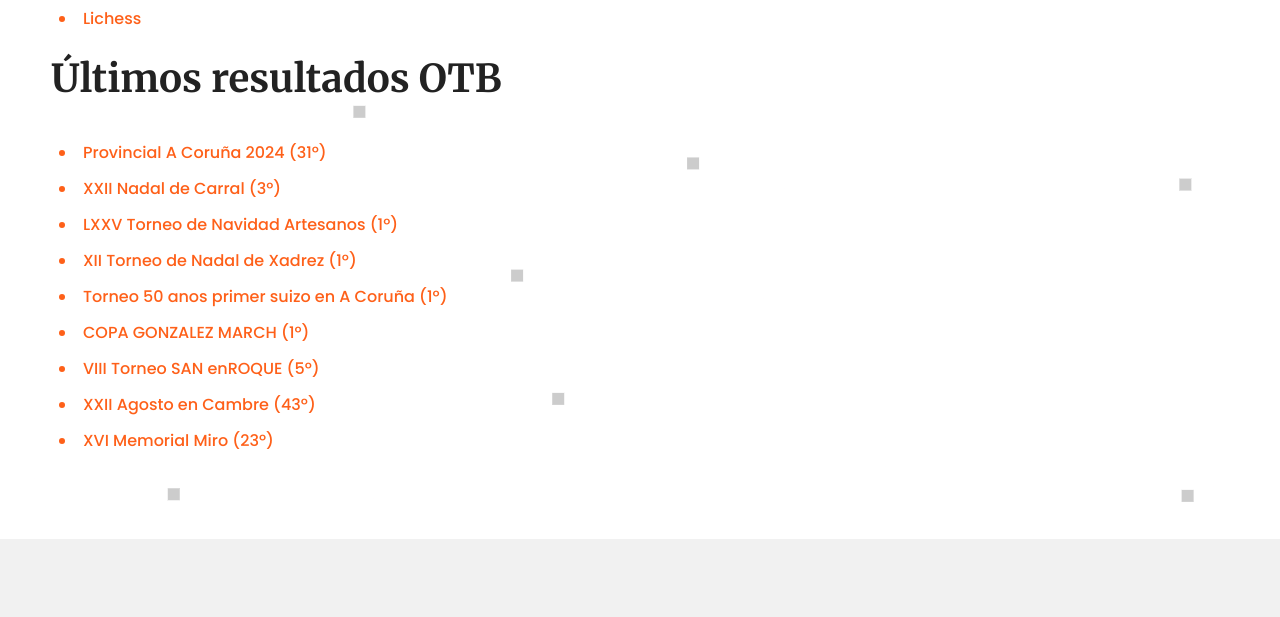
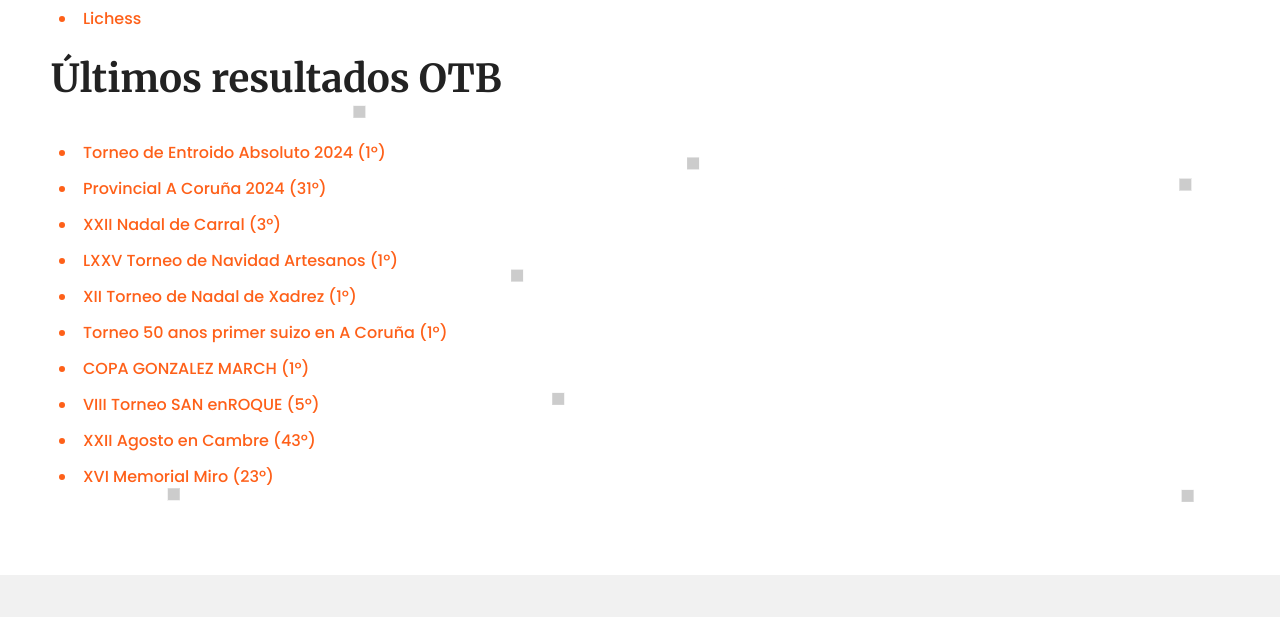
Before and after one commit to maglorelf/OnChess, an Astro site: page /about in a window 1280 px wide. Shown: the part 780-1397 px from the top of the page. Built offline with nearby package versions, Linux system fonts and the light colour scheme; Astro itself is replaced by a stand-in of ours; some packages are replaced by stand-ins of ours; what tailwind-bootstrap-grid would draw is missing.

Commit message:
feat: New tournament

```diff
--- a/src/content/pages/about.md
+++ b/src/content/pages/about.md
@@ -13,6 +13,7 @@ Desde los 14 años dando clases de ajedrez. Durante muchos años presidente de l
 - [Lichess](https://lichess.org/@/maglor_elf)
 
 ## Últimos resultados OTB
+- [Torneo de Entroido Absoluto 2024 (1º)](https://www.palaestra.eu/2024/02/resultados-torneo-entroido-absoluto.html)
 - [Provincial A Coruña 2024 (31º)](https://info64.org/provincial-a-coruna-absoluto)
 - [XXII Nadal de Carral (3º)](https://info64.org/xxii-nadal-en-carral/standings)
 - [LXXV Torneo de Navidad Artesanos (1º)](https://www.xadrecista.eu/2023/12/resultados-do-lxxv-torneo-de-navidad.html)
```
